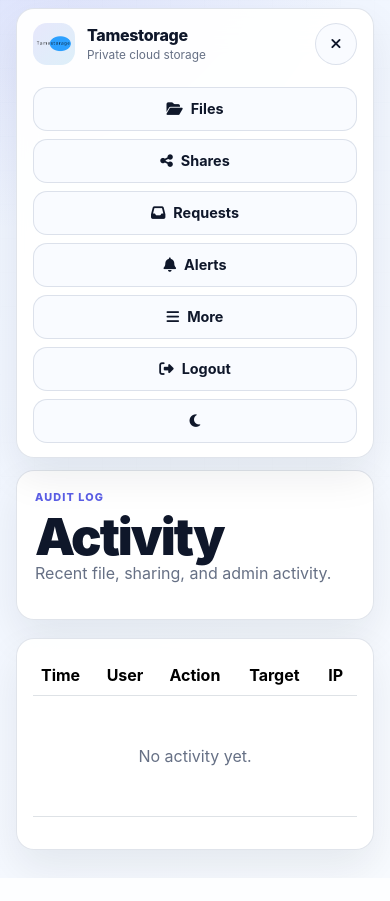
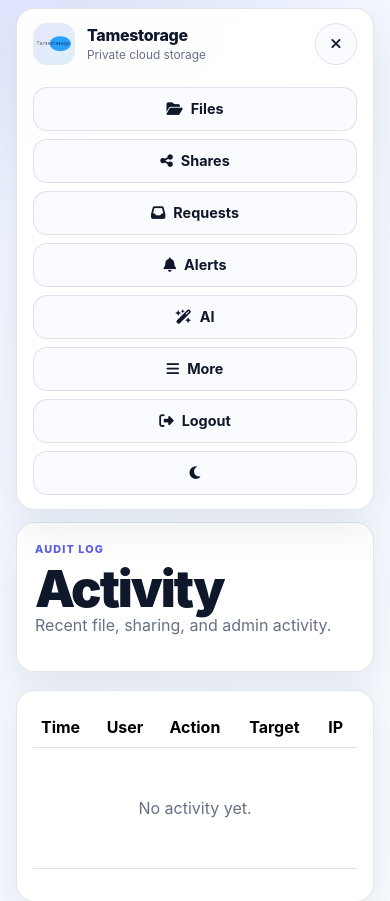
Before and after one commit to tameszaza/Storage, a Flask app: page /activity in a window 390 px wide, after a click that opens the changed part. Shown: the top 901 px of the page. Before the commit the page ends 878 px from the top, so only its background shows below. Run offline with Flask 3, Linux system fonts and the light colour scheme; the visitor is signed in with stand-in values (Sample User, id 1).

Commit message:
Polish responsive nav and shared layout

```diff
--- a/templates/base.html
+++ b/templates/base.html
@@ -8,12 +8,13 @@
     <link href="https://cdn.jsdelivr.net/npm/bootstrap@5.3.3/dist/css/bootstrap.min.css" rel="stylesheet">
     <link rel="stylesheet" href="https://cdnjs.cloudflare.com/ajax/libs/font-awesome/6.5.2/css/all.min.css">
     <link href="{{ url_for('static', filename='css/styles.css') }}" rel="stylesheet">
+    <link href="{{ url_for('static', filename='css/polish.css') }}" rel="stylesheet">
     <link rel="manifest" href="{{ url_for('static', filename='manifest.webmanifest') }}">
     {% block link %}{% endblock %}
 </head>
 <body>
     <div class="app-shell">
-        <nav class="topbar glass-card">
+        <nav class="topbar glass-card" aria-label="Primary navigation">
             <a class="brand" href="{{ url_for('index') if session.get('logged_in') else url_for('introduction') }}">
                 <span class="brand-mark">
                     <img id="lightLogo" src="{{ url_for('static', filename='images/logo-light.png') }}" alt="Tamestorage light logo">
@@ -31,33 +32,37 @@
 
             <div id="topbarActions" class="topbar-actions">
                 {% if session.get('logged_in') %}
-                    <a class="nav-pill" href="{{ url_for('index') }}"><i class="fa-solid fa-folder-open"></i> Files</a>
-                    <a class="nav-pill" href="{{ url_for('shares_dashboard') }}"><i class="fa-solid fa-share-nodes"></i> Shares</a>
-                    <a class="nav-pill" href="{{ url_for('file_requests_page') }}"><i class="fa-solid fa-inbox"></i> Requests</a>
-                    <a class="nav-pill" href="{{ url_for('notifications_page') }}"><i class="fa-solid fa-bell"></i> Alerts</a>
+                    <a class="nav-pill nav-primary" href="{{ url_for('index') }}"><i class="fa-solid fa-folder-open"></i><span>Files</span></a>
+                    <a class="nav-pill nav-primary" href="{{ url_for('shares_dashboard') }}"><i class="fa-solid fa-share-nodes"></i><span>Shares</span></a>
+                    <a class="nav-pill nav-primary" href="{{ url_for('file_requests_page') }}"><i class="fa-solid fa-inbox"></i><span>Requests</span></a>
+                    <a class="nav-pill nav-wide-only" href="{{ url_for('notifications_page') }}"><i class="fa-solid fa-bell"></i><span>Alerts</span></a>
+                    <a class="nav-pill nav-wide-only" href="{{ url_for('chat_page') }}"><i class="fa-solid fa-wand-magic-sparkles"></i><span>AI</span></a>
                     <div class="dropdown topbar-more">
                         <button class="nav-pill more-pill dropdown-toggle" type="button" data-bs-toggle="dropdown" aria-expanded="false" aria-label="Open more navigation">
-                            <i class="fa-solid fa-bars"></i> More
+                            <i class="fa-solid fa-bars"></i><span>More</span>
                         </button>
                         <div class="dropdown-menu dropdown-menu-end nav-more-menu">
+                            <a class="dropdown-item" href="{{ url_for('notifications_page') }}"><i class="fa-solid fa-bell"></i><span>Alerts</span></a>
+                            <a class="dropdown-item" href="{{ url_for('chat_page') }}"><i class="fa-solid fa-wand-magic-sparkles"></i><span>AI assistant</span></a>
                             <a class="dropdown-item" href="{{ url_for('advanced_search') }}"><i class="fa-solid fa-magnifying-glass"></i><span>Advanced search</span></a>
                             <a class="dropdown-item" href="{{ url_for('starred_files') }}"><i class="fa-solid fa-star"></i><span>Starred files</span></a>
                             <a class="dropdown-item" href="{{ url_for('trash_page') }}"><i class="fa-solid fa-trash-can"></i><span>Trash</span></a>
                             <a class="dropdown-item" href="{{ url_for('duplicates_page') }}"><i class="fa-solid fa-clone"></i><span>Duplicates</span></a>
-                            <a class="dropdown-item" href="{{ url_for('chat_page') }}"><i class="fa-solid fa-wand-magic-sparkles"></i><span>AI assistant</span></a>
                             <a class="dropdown-item" href="{{ url_for('feedback') }}"><i class="fa-solid fa-message"></i><span>Feedback</span></a>
                             {% if session.get('username') == 'Admin' %}
                                 <div class="dropdown-divider"></div>
                                 <a class="dropdown-item" href="{{ url_for('admin') }}"><i class="fa-solid fa-gauge-high"></i><span>Admin center</span></a>
                                 <a class="dropdown-item" href="{{ url_for('activity_page') }}"><i class="fa-solid fa-clock-rotate-left"></i><span>Activity log</span></a>
                                 <a class="dropdown-item" href="{{ url_for('backup_page') }}"><i class="fa-solid fa-box-archive"></i><span>Backup</span></a>
+                                <a class="dropdown-item" href="{{ url_for('integrity_page') }}"><i class="fa-solid fa-shield-halved"></i><span>Integrity scan</span></a>
                             {% endif %}
                         </div>
                     </div>
-                    <a class="nav-pill danger" href="{{ url_for('logout') }}"><i class="fa-solid fa-right-from-bracket"></i> Logout</a>
+                    <a class="nav-pill danger nav-logout" href="{{ url_for('logout') }}"><i class="fa-solid fa-right-from-bracket"></i><span>Logout</span></a>
                 {% else %}
-                    <a class="nav-pill" href="{{ url_for('introduction') }}">About</a>
-                    <a class="nav-pill" href="{{ url_for('register') }}">Register</a>
+                    <a class="nav-pill" href="{{ url_for('introduction') }}"><i class="fa-solid fa-circle-info"></i><span>About</span></a>
+                    <a class="nav-pill" href="{{ url_for('login') }}"><i class="fa-solid fa-right-to-bracket"></i><span>Login</span></a>
+                    <a class="nav-pill" href="{{ url_for('register') }}"><i class="fa-solid fa-user-plus"></i><span>Register</span></a>
                 {% endif %}
                 <button id="themeToggle" class="icon-button" type="button" aria-label="Toggle theme">
                     <i id="themeIcon" class="fa-solid fa-moon"></i>
```
